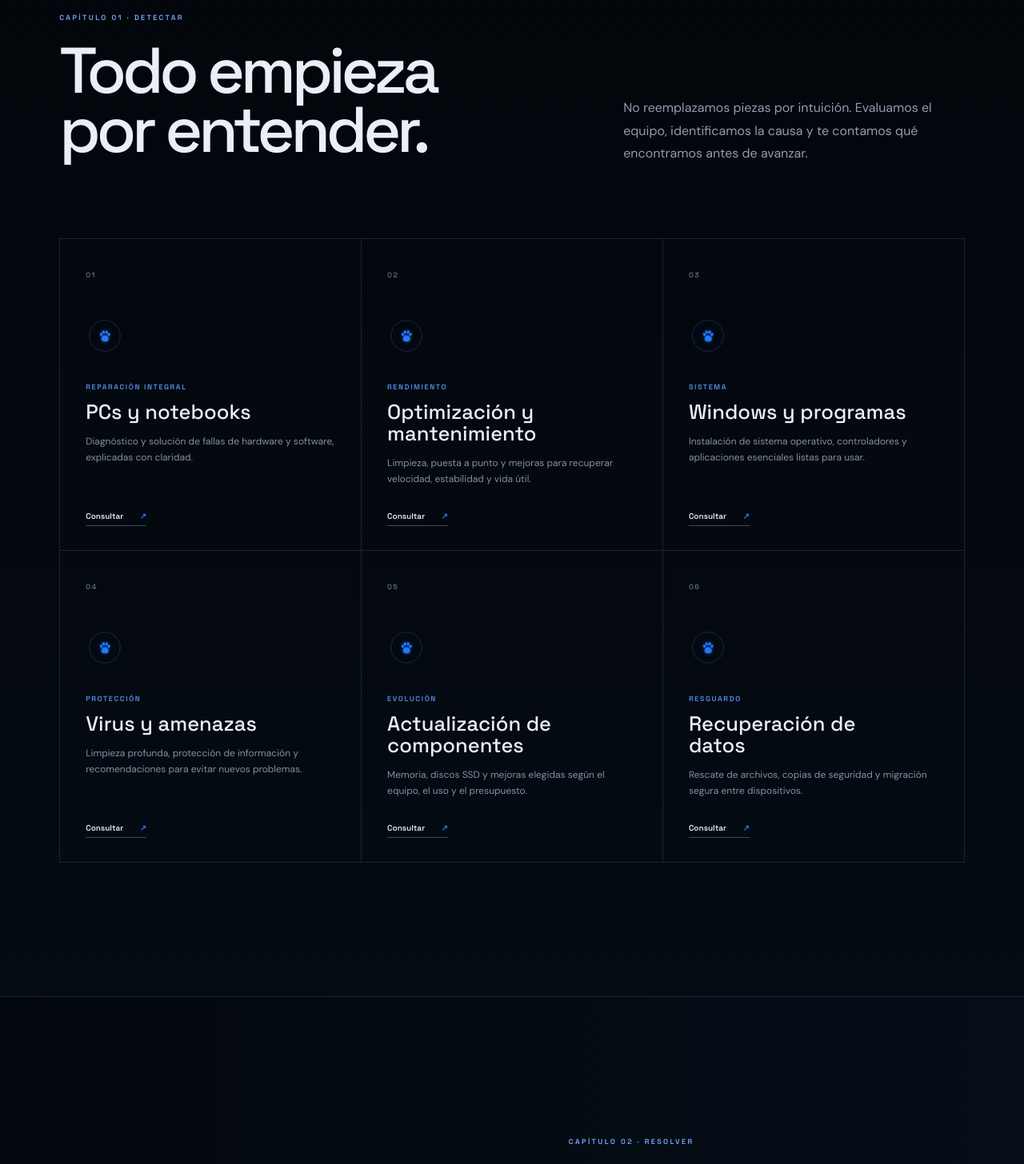
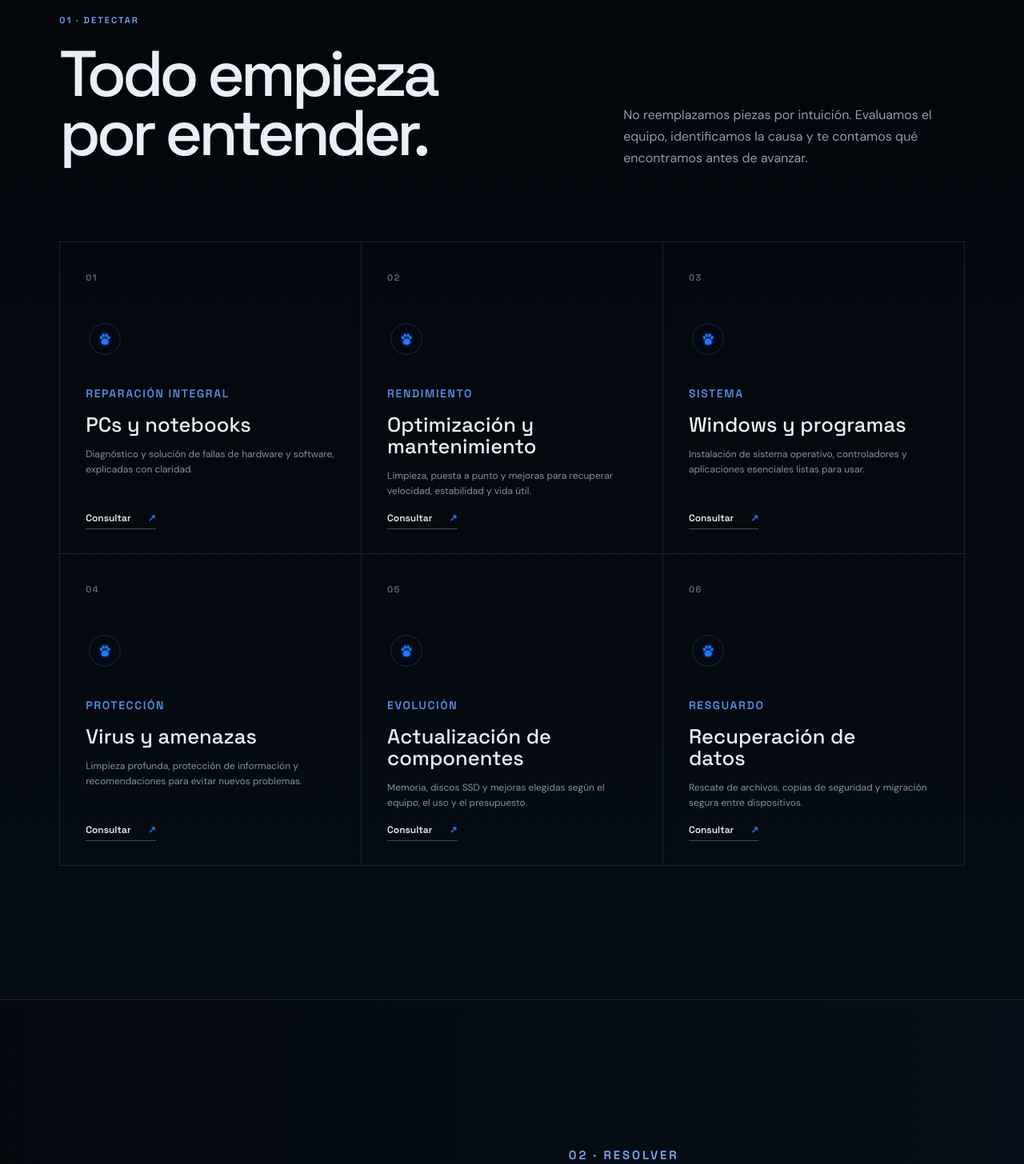
Before and after one commit to JulianBati92/TechPaws, a Next.js app: page / in a window 1280 px wide. Shown: the part 960-2416 px from the top of the page at 80% size. Built offline with nearby package versions, Linux system fonts and the light colour scheme; no server answers; grey boxes are pictures that could not be loaded.

Commit message:
Se mejoran textos e imagen transparente

```diff
--- a/app/cinematic-crisp.css
+++ b/app/cinematic-crisp.css
@@ -7,3 +7,10 @@
 .cin-hero-visual img{filter:saturate(.98) contrast(1.2) brightness(.92)}
 .cin-scan{opacity:.3;box-shadow:0 0 8px #2378ff}
 @media(max-width:720px){.cin-tech-grid{opacity:.2;background-size:54px 54px,54px 54px,108px 108px}.cin-hero:after{opacity:.24;background-size:48px 48px}}
+
+/* Texto auxiliar legible sin perder la estética técnica. */
+.cin-nav nav a,.cin-nav-cta{font-size:11px}.cin-brand b{font-size:14px}.cin-brand small{font-size:9px}.cin-eyebrow{font-size:11px;letter-spacing:.19em}.cin-chapter-links span{font-size:11px}.cin-chapter-links small{font-size:12px}.cin-hero-bottom>p,.cin-hero-scroll-cue{font-size:10px}.cin-section-intro>p{font-size:16px;line-height:1.7}.cin-service-number{font-size:11px}.cin-services-grid article>.cin-eyebrow{font-size:10px}.cin-services-grid article>p{font-size:14px;line-height:1.55}.cin-services-grid a{font-size:12px}.cin-media-meta{font-size:10px}.cin-method-copy>p,.cin-about-copy>p{font-size:15px;line-height:1.7}.cin-benefit-list article>b{font-size:10px}.cin-benefit-list h3{font-size:18px}.cin-benefit-list p{font-size:14px;line-height:1.5}.cin-values span{font-size:10px}.cin-about-note{font-size:15px;line-height:1.55}.cin-about-label span{font-size:10px}.cin-contact-data span{font-size:10px}.cin-contact-data b{font-size:14px}.cin-footer{font-size:10px}.cin-footer a{font-size:12px}
+
+/* La escena de reparación se integra como un recorte, igual que precursores. */
+.cin-method-media{background:transparent;overflow:visible}.cin-method-media:before,.cin-method-media:after{display:none}.cin-method-media img{object-fit:contain;filter:drop-shadow(0 24px 48px rgba(0,20,48,.42))}
+@media(max-width:720px){.cin-eyebrow{font-size:10px}.cin-chapter-links span{font-size:10px}.cin-chapter-links small{font-size:11px}.cin-services-grid article>p,.cin-benefit-list p{font-size:13px}}
--- a/app/page.tsx
+++ b/app/page.tsx
@@ -44,24 +44,24 @@ export default function Home() {
     </section>
 
     <section className="cin-chapter cin-services" id="servicios" data-chapter="01">
-      <div className="cin-section-intro" data-reveal><div><p className="cin-eyebrow">CAPÍTULO 01 · DETECTAR</p><h2>Todo empieza<br />por entender.</h2></div><p>No reemplazamos piezas por intuición. Evaluamos el equipo, identificamos la causa y te contamos qué encontramos antes de avanzar.</p></div>
+      <div className="cin-section-intro" data-reveal><div><p className="cin-eyebrow">01 · DETECTAR</p><h2>Todo empieza<br />por entender.</h2></div><p>No reemplazamos piezas por intuición. Evaluamos el equipo, identificamos la causa y te contamos qué encontramos antes de avanzar.</p></div>
       <div className="cin-services-grid">
         {services.map(([number, eyebrow, title, text]) => <article key={number} data-reveal><span className="cin-service-number">{number}</span><div className="cin-service-node"><Paw /></div><p>{eyebrow}</p><h3>{title}</h3><small>{text}</small><a href="#contacto">Consultar <span>↗</span></a></article>)}
       </div>
     </section>
 
     <section className="cin-chapter cin-method" id="metodo" data-chapter="02">
-      <div className="cin-method-media" data-reveal><img src="/carousel-reparacion.png" alt="Los precursores de TechPaws trabajando en una computadora" /><div className="cin-media-meta"><span>TP / DIAGNÓSTICO</span><b>SISTEMA ACTIVO</b></div></div>
-      <div className="cin-method-copy" data-reveal><p className="cin-eyebrow">CAPÍTULO 02 · RESOLVER</p><h2>Servicio técnico<br /><em>sin vueltas.</em></h2><p>Tu tiempo y tu información importan. Cada etapa es visible: desde el ingreso hasta la entrega.</p><div className="cin-benefit-list">{benefits.map(([number, title, text]) => <article key={number}><b>{number}</b><div><h3>{title}</h3><p>{text}</p></div></article>)}</div></div>
+      <div className="cin-method-media" data-reveal><img src="/reparacion-transparent.png" alt="Los precursores de TechPaws trabajando en una computadora" /><div className="cin-media-meta"><span>TP / DIAGNÓSTICO</span><b>SISTEMA ACTIVO</b></div></div>
+      <div className="cin-method-copy" data-reveal><p className="cin-eyebrow">02 · RESOLVER</p><h2>Servicio técnico<br /><em>sin vueltas.</em></h2><p>Tu tiempo y tu información importan. Cada etapa es visible: desde el ingreso hasta la entrega.</p><div className="cin-benefit-list">{benefits.map(([number, title, text]) => <article key={number}><b>{number}</b><div><h3>{title}</h3><p>{text}</p></div></article>)}</div></div>
     </section>
 
     <section className="cin-chapter cin-about" id="precursores" data-chapter="03">
-      <div className="cin-about-copy" data-reveal><p className="cin-eyebrow">CAPÍTULO 03 · ACOMPAÑAR</p><h2>Cinco precursores.<br />Una forma de trabajar.</h2><p>TechPaws nació para ofrecer un servicio responsable, cercano y comprensible. Su identidad está inspirada en quienes acompañaron el comienzo de este proyecto.</p><div className="cin-values"><span>Paciencia</span><span>Lealtad</span><span>Curiosidad</span><span>Energía</span><span>Dedicación</span></div><p className="cin-about-note">No solamente reparamos un equipo: explicamos qué tenía, qué hicimos y cómo cuidarlo mejor.</p></div>
+      <div className="cin-about-copy" data-reveal><p className="cin-eyebrow">03 · ACOMPAÑAR</p><h2>Cinco precursores.<br />Una forma de trabajar.</h2><p>TechPaws nació para ofrecer un servicio responsable, cercano y comprensible. Su identidad está inspirada en quienes acompañaron el comienzo de este proyecto.</p><div className="cin-values"><span>Paciencia</span><span>Lealtad</span><span>Curiosidad</span><span>Energía</span><span>Dedicación</span></div><p className="cin-about-note">No solamente reparamos un equipo: explicamos qué tenía, qué hicimos y cómo cuidarlo mejor.</p></div>
       <div className="cin-about-media" data-reveal><div className="cin-orbit" /><img src="/precursores-transparentes.png" alt="Los cinco precursores de TechPaws" /><div className="cin-about-label"><Paw /><span>IDENTIDAD TECHPAWS<br /><small>DESDE EL PRIMER DÍA</small></span></div></div>
     </section>
 
     <section className="cin-chapter cin-contact" id="contacto" data-chapter="04">
-      <div className="cin-contact-copy" data-reveal><p className="cin-eyebrow">CAPÍTULO 04 · CONECTAR</p><h2>Contanos qué<br />le pasa a tu equipo.</h2><p>Coordinamos un diagnóstico sin cargo y sin compromiso. También podés escribirnos directamente por WhatsApp.</p><div className="cin-contact-data"><a href="https://wa.me/541138191431?text=Hola%20TechPaws%2C%20necesito%20ayuda%20con%20mi%20equipo" target="_blank" rel="noreferrer"><span>WHATSAPP</span><b>+54 11 3819-1431</b></a><a href="mailto:pawstech5@gmail.com"><span>EMAIL</span><b>pawstech5@gmail.com</b></a><div><span>MODALIDAD</span><b>A domicilio · Remoto</b></div><div><span>MEDIOS DE PAGO</span><b>Efectivo · Transferencia · Mercado Pago</b></div></div></div>
+      <div className="cin-contact-copy" data-reveal><p className="cin-eyebrow">04 · CONECTAR</p><h2>Contanos qué<br />le pasa a tu equipo.</h2><p>Coordinamos un diagnóstico sin cargo y sin compromiso. También podés escribirnos directamente por WhatsApp.</p><div className="cin-contact-data"><a href="https://wa.me/541138191431?text=Hola%20TechPaws%2C%20necesito%20ayuda%20con%20mi%20equipo" target="_blank" rel="noreferrer"><span>WHATSAPP</span><b>+54 11 3819-1431</b></a><a href="mailto:pawstech5@gmail.com"><span>EMAIL</span><b>pawstech5@gmail.com</b></a><div><span>MODALIDAD</span><b>A domicilio · Remoto</b></div><div><span>MEDIOS DE PAGO</span><b>Efectivo · Transferencia · Mercado Pago</b></div></div></div>
       <div data-reveal><ContactForm /></div>
     </section>
 
```
Also changed, not shown: public/reparacion-transparent.png (added), 1 other file (tests, documents, lock files or other folders).
